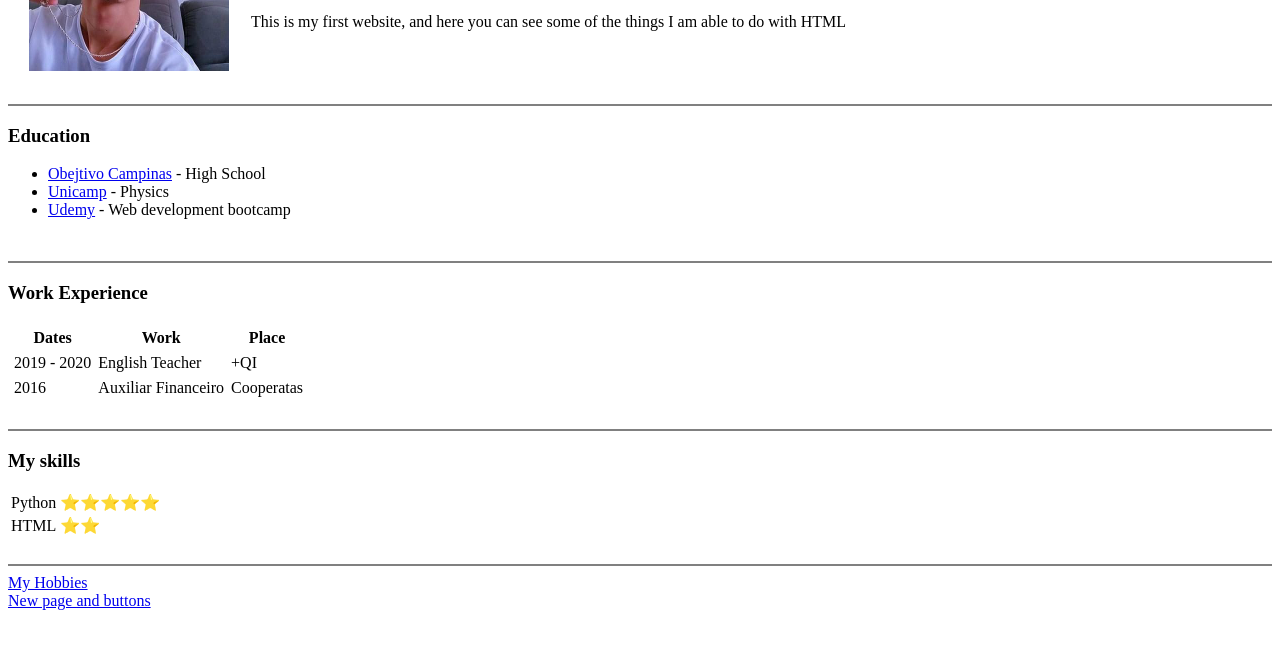
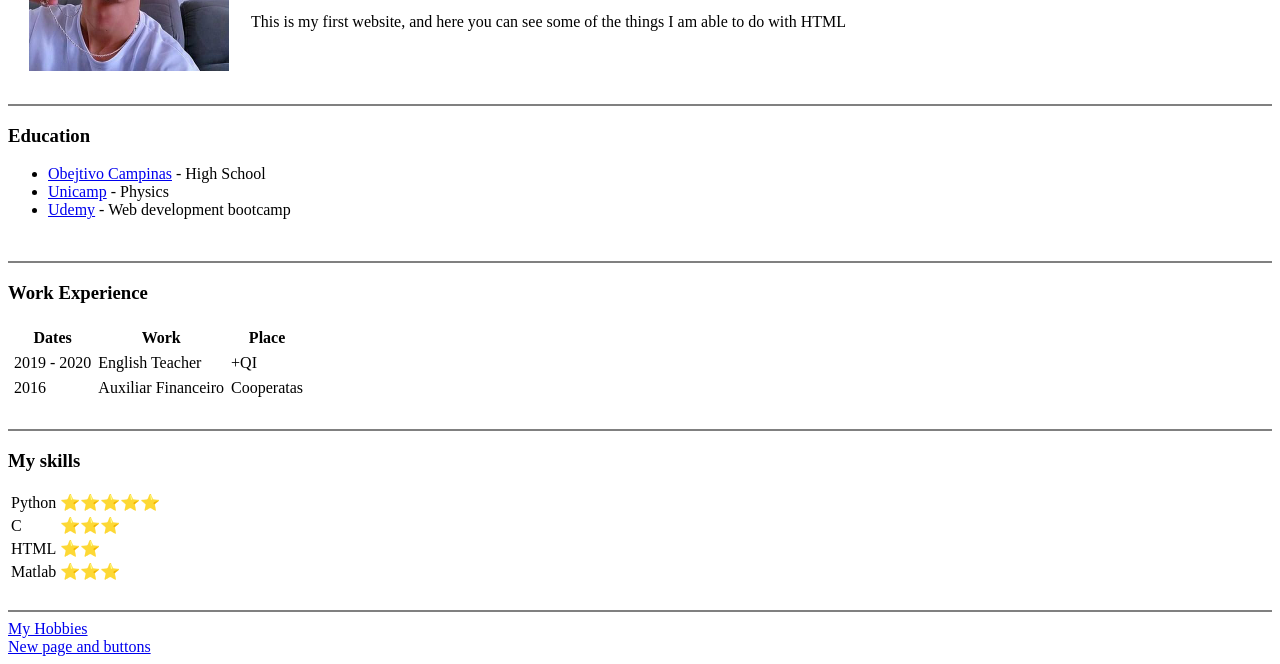
Before and after one commit to Ichibinha/cv, a plain HTML site: page index.html in a window 1280 px wide. Shown: the part 158-822 px from the top of the page. Before the commit the page ends 800 px from the top, so only its background shows below. Drawn offline with Linux system fonts and the light colour scheme.

Commit message:
Added my experience with matlab and C

```diff
--- a/index.html
+++ b/index.html
@@ -78,8 +78,16 @@
       <td>⭐⭐⭐⭐⭐</td>
     </tr>
     <tr>
+      <td>C</td>
+      <td>⭐⭐⭐</td>
+    </tr>
+    <tr>
       <td>HTML</td>
       <td>⭐⭐</td>
+    </tr>
+    <tr>
+      <td>Matlab</td>
+      <td>⭐⭐⭐</td>
     </tr>
   </table>
   <br>
@@ -90,5 +98,6 @@
   <br>
   <a href="Contact_info.html">New page and buttons</a>
 </body>
-
+<!-- To upload this website for free you can go to github, upload the file or commit it to the main branch and the
+go to settings, page and then, select main and the rest is pretty intuitive -->
 </html>
```
